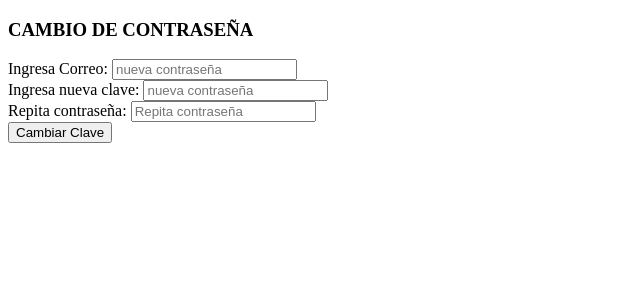
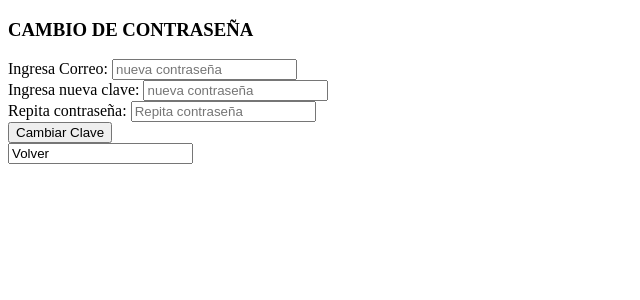
Before and after one commit to Kaleto13/TANUKI-TECH, a Django app: a page that uses Proyecto/base/templates/newpassword.html in a window 1280 px wide. Shown: the top 300 px of the page, without its empty margins (0-640 px from the left). Run offline with Django 4.2, Linux system fonts and the light colour scheme.

Commit message:
Se agrega boton para volver

```diff
--- a/Proyecto/base/templates/newpassword.html
+++ b/Proyecto/base/templates/newpassword.html
@@ -37,6 +37,11 @@
             <div class="input-button">
               <input type="submit" value="Cambiar Clave" />
             </div>
+            <a href="{% url 'home'}">
+            <div class="input-button">
+                <input value="Volver" />
+              </div></a>
+
           </form>
 </body>
 </html>
```
